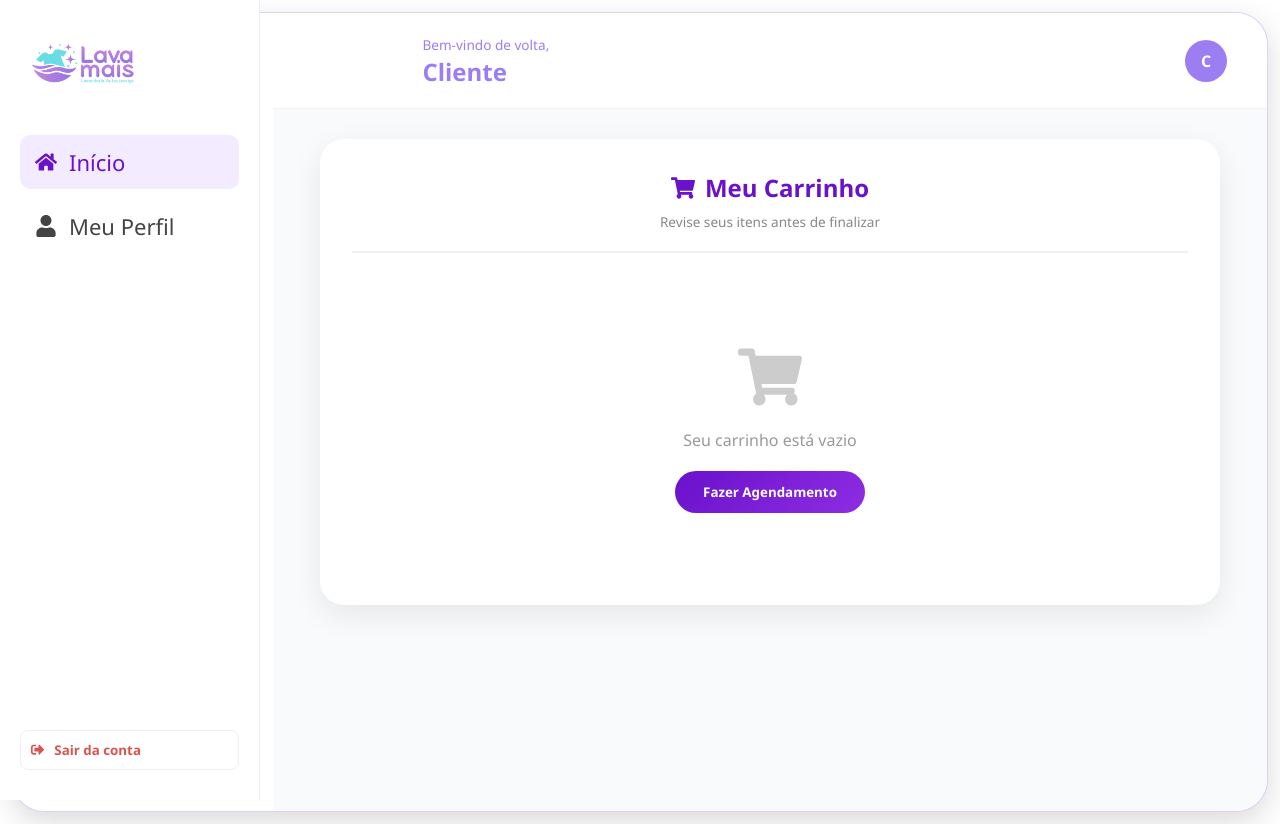
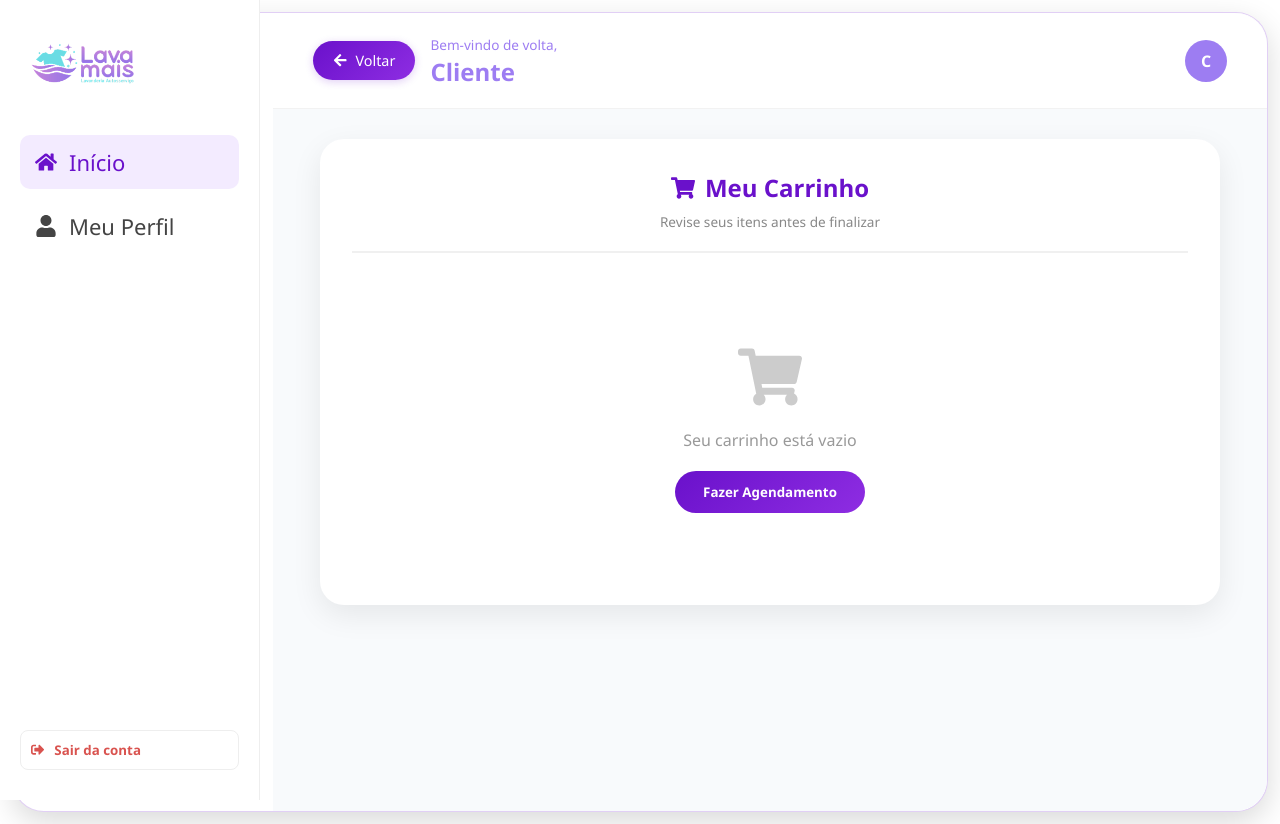
Before and after one commit to josecjunior7/washing-project, a React (Create React App) app in the folder frontend/: page /carrinho in a window 1280 px wide. Built offline with nearby package versions, Linux system fonts and the light colour scheme.

Commit message:
add botão voltar no carrinho
Co-Authored-By: José C. Júnior <203379644+josecjunior7@users.noreply.github.com>

```diff
--- a/frontend/src/pages/Carrinho/Carrinho.css
+++ b/frontend/src/pages/Carrinho/Carrinho.css
@@ -350,6 +350,28 @@
   transform: translateY(-2px);
   box-shadow: 0 4px 12px rgba(106, 17, 203, 0.3);
 }
+.btn-voltar-carrinho {
+  background: linear-gradient(135deg, #6a11cb, #8e2de2);
+  border: none;
+  color: white;
+  font-size: 0.9rem;
+  cursor: pointer;
+  display: flex;
+  align-items: center;
+  gap: 8px;
+  padding: 10px 20px;
+  border-radius: 40px;
+  transition: all 0.3s;
+  font-weight: 500;
+  box-shadow: 0 2px 8px rgba(106, 17, 203, 0.2);
+}
+
+.btn-voltar-carrinho:hover {
+  background: linear-gradient(135deg, #8e2de2, #6a11cb);
+  transform: scale(1.02);
+  gap: 10px;
+  box-shadow: 0 4px 12px rgba(106, 17, 203, 0.3);
+}
 
 /* Responsividade */
 @media (max-width: 900px) {
--- a/frontend/src/pages/Carrinho/index.jsx
+++ b/frontend/src/pages/Carrinho/index.jsx
@@ -59,7 +59,11 @@ function Carrinho() {
       alert("Seu carrinho está vazio!");
       return;
     }
-    navigate('/finalizar-compra');  // ← CORRIGIDO
+    navigate('/finalizar-compra');
+  };
+
+  const voltarParaHome = () => {
+    navigate('/home');
   };
 
   return (
@@ -75,7 +79,7 @@ function Carrinho() {
         <header className="header-home">
           <section className="header-left">
             <button className="btn-hamburguer" onClick={() => setSidebarAberta(true)}><FaBars /></button>
-            <button className="btn-voltar-carrinho" onClick={() => navigate('/home')}>
+            <button className="btn-voltar-carrinho" onClick={voltarParaHome}>
               <FaArrowLeft /> Voltar
             </button>
             <section className="welcome-text">
```
